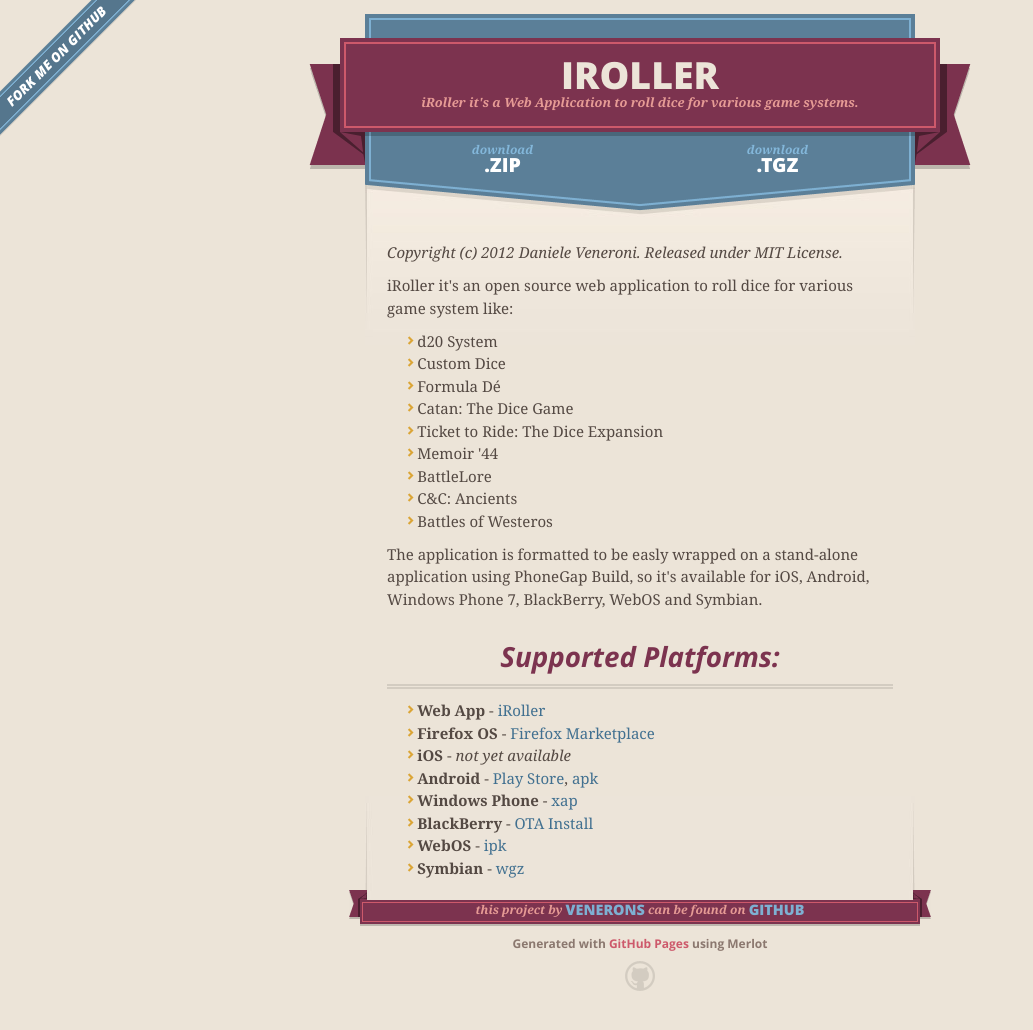
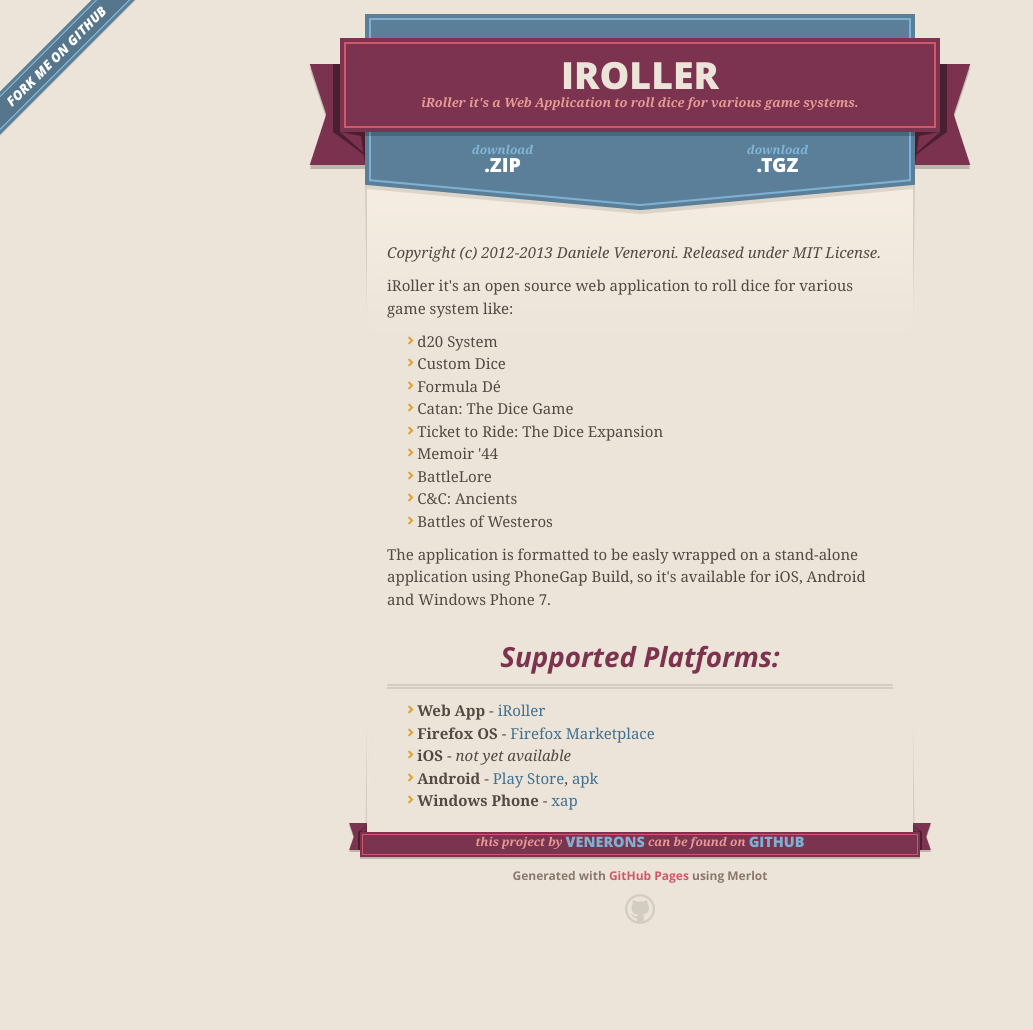
Before and after one commit to Sympho/iRoller, a plain HTML site: page index.html in a window 1280 px wide. Shown: the whole page, without its empty margins (0-1033 px from the left). After the commit the page ends 964 px from the top, so only its background shows below. Drawn offline with nearby package versions, Linux system fonts and the light colour scheme.

```diff
--- a/index.html
+++ b/index.html
@@ -46,7 +46,7 @@
 
 
       <section id="main_content">
-        <p><em>Copyright (c) 2012 Daniele Veneroni. Released under MIT License.</em></p>
+        <p><em>Copyright (c) 2012-2013 Daniele Veneroni. Released under MIT License.</em></p>
 
 <p>iRoller it's an open source web application to roll dice for various game system like:</p>
 
@@ -60,9 +60,10 @@
 <li>BattleLore</li>
 <li>C&amp;C: Ancients</li>
 <li>Battles of Westeros</li>
-</ul><p>The application is formatted to be easly wrapped on a stand-alone application using PhoneGap Build, so it's available for iOS, Android, Windows Phone 7, BlackBerry, WebOS and Symbian.</p>
+</ul><p>The application is formatted to be easly wrapped on a stand-alone application using PhoneGap Build, so it's available for iOS, Android and Windows Phone 7.</p>
 
-<h2>Supported Platforms:</h2>
+<h2>
+<a name="supported-platforms" class="anchor" href="#supported-platforms"><span class="octicon octicon-link"></span></a>Supported Platforms:</h2>
 
 <ul>
 <li>
@@ -79,15 +80,6 @@
 </li>
 <li>
 <strong>Windows Phone</strong> - <a href="https://build.phonegap.com/apps/307339/download/winphone/">xap</a>
-</li>
-<li>
-<strong>BlackBerry</strong> - <a href="https://build.phonegap.com/apps/307339/download/blackberry/">OTA Install</a>
-</li>
-<li>
-<strong>WebOS</strong> - <a href="https://build.phonegap.com/apps/307339/download/webos/">ipk</a>
-</li>
-<li>
-<strong>Symbian</strong> - <a href="https://build.phonegap.com/apps/307339/download/symbian/">wgz</a>
 </li>
 </ul>
       </section>
```
Also changed, not shown: params.json (+1 -1 lines).
